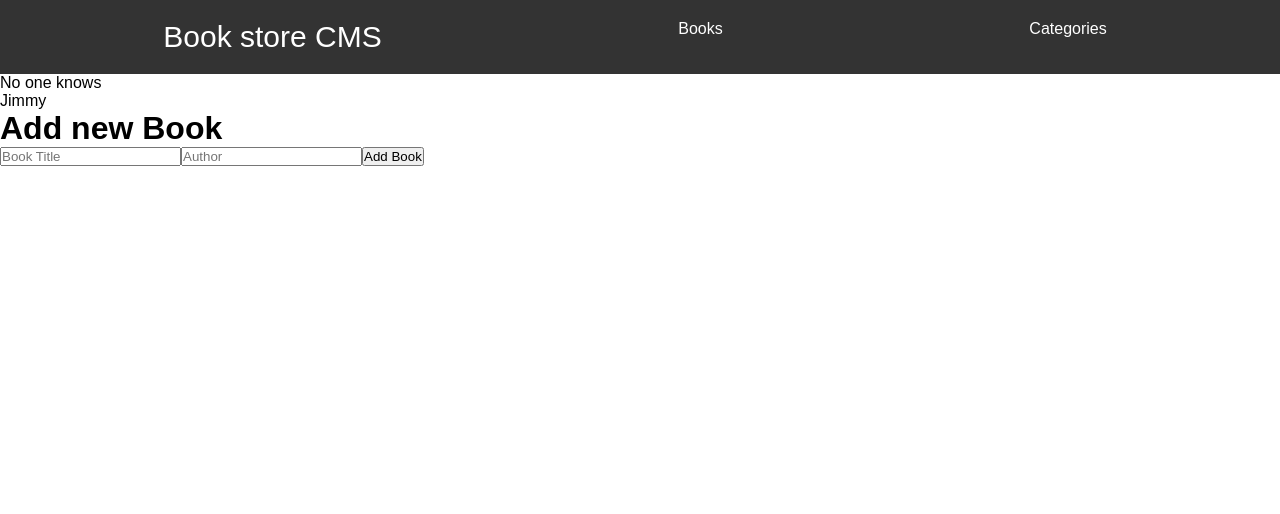
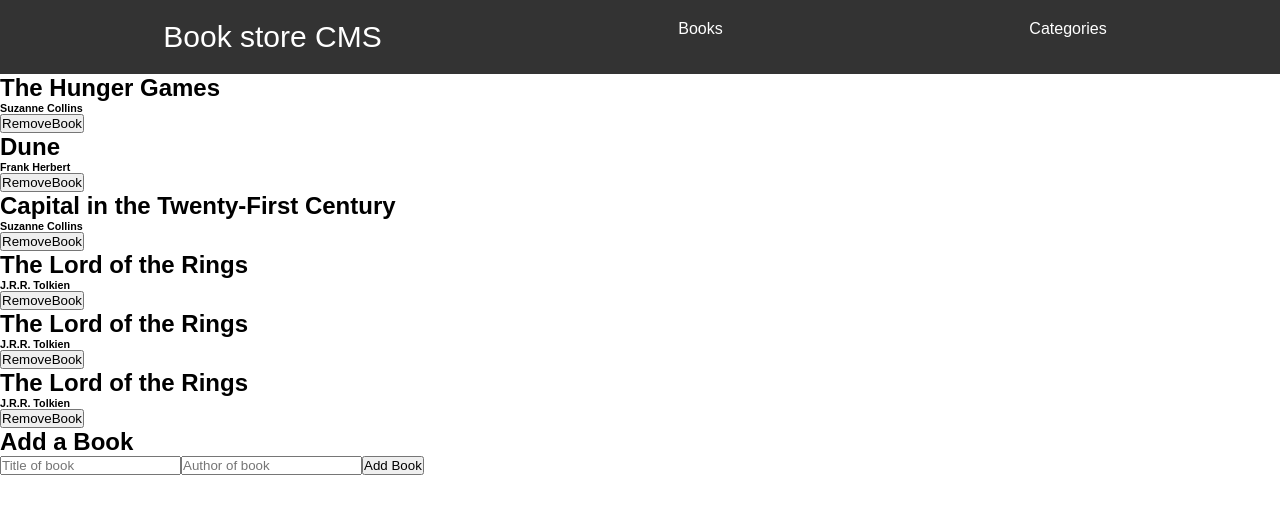
Before and after one commit to AbdifatahYasin1/Bookstore-react, a React (Create React App) app: page / in a window 1280 px wide. Shown: the top 514 px of the page. Built offline with nearby package versions, Linux system fonts and the light colour scheme.

Commit message:
Use Redux in React components.

```diff
--- a/package.json
+++ b/package.json
@@ -10,6 +10,7 @@
     "prop-types": "^15.8.1",
     "react": "^18.2.0",
     "react-dom": "^18.2.0",
+    "react-redux": "^8.0.5",
     "react-router-dom": "^6.8.0",
     "react-scripts": "5.0.1",
     "redux": "^4.2.1",
--- a/src/App.js
+++ b/src/App.js
@@ -1,9 +1,11 @@
 import React from 'react';
 import { BrowserRouter, Route, Routes } from 'react-router-dom';
 import Header from './components/Header';
-import Books from './components/Books';
+
 import Categories from './components/Categories';
+
 import './App.css';
+import Bookitems from './components/Bookitems';
 
 function App() {
   return (
@@ -12,7 +14,7 @@
         <Header />
 
         <Routes>
-          <Route exact path="/" element={<Books />} />
+          <Route exact path="/" element={<Bookitems />} />
           <Route exact path="/categories/*" element={<Categories />} />
 
         </Routes>
--- a/src/components/Bookitems.js
+++ b/src/components/Bookitems.js
@@ -1,19 +1,22 @@
-import React from 'react';
-import PropTypes from 'prop-types';
+import { useSelector } from 'react-redux';
+import Books from './Books';
+import Form from './Form';
 
-const Bookitems = (props) => {
-  const { title, author } = props;
+export default function Bookitems() {
+  const books = useSelector((state) => state.books.books);
+
   return (
-    <div>
-      <li>{title}</li>
-      <li>{author}</li>
+
+    <div className="books">
+      <ul className="bookItems">
+
+        {books.map((book) => (
+          <li key={book.title + book.author}>
+            <Books title={book.title} author={book.author} id={book.id} />
+          </li>
+        ))}
+      </ul>
+      <Form />
     </div>
   );
-};
-
-Bookitems.propTypes = {
-  title: PropTypes.string.isRequired,
-  author: PropTypes.string.isRequired,
-};
-
-export default Bookitems;
+}
--- a/src/components/Books.js
+++ b/src/components/Books.js
@@ -1,12 +1,35 @@
 import React from 'react';
-import Bookitems from './Bookitems';
-import Form from './Form';
+import PropTypes from 'prop-types';
+import { useDispatch } from 'react-redux';
+import { removeBook } from '../redux/books/books';
 
-const Books = () => (
-  <div>
-    <Bookitems title="No one knows" author="Jimmy" />
-    <Form />
-  </div>
-);
+const Book = ({ title, author, id }) => {
+  const dispatch = useDispatch();
 
-export default Books;
+  const handleRemove = () => {
+    dispatch(removeBook(id));
+  };
+
+  return (
+
+    <div className="book">
+
+      <h2 className="title">{title}</h2>
+      <h6 className="author">{author}</h6>
+
+      <button className="btn-remove" type="button" onClick={handleRemove}>
+        RemoveBook
+      </button>
+
+    </div>
+
+  );
+};
+
+Book.propTypes = {
+  title: PropTypes.string.isRequired,
+  author: PropTypes.string.isRequired,
+  id: PropTypes.number.isRequired,
+};
+
+export default Book;
--- a/src/components/Categories.js
+++ b/src/components/Categories.js
@@ -1,9 +1,26 @@
 import React from 'react';
+import { useDispatch, useSelector } from 'react-redux';
 
-const Categories = () => (
-  <div>
-    <button type="button"> check status</button>
-  </div>
-);
+import { checkStatus } from '../redux/categories/categories';
 
-export default Categories;
+const CategoriesFunc = () => {
+  const statusState = useSelector((state) => state.categories.status);
+  const dispatch = useDispatch();
+
+  const handleCheckStatus = () => {
+    dispatch(checkStatus());
+  };
+
+  return (
+
+    <div className="categories">
+      <button type="button" onClick={handleCheckStatus}>
+        Check Status
+      </button>
+      <p>{statusState}</p>
+    </div>
+
+  );
+};
+
+export default CategoriesFunc;
--- a/src/components/Form.js
+++ b/src/components/Form.js
@@ -1,13 +1,42 @@
-import React from 'react';
+import React, { useState } from 'react';
+import { useDispatch } from 'react-redux';
+import { addBook } from '../redux/books/books';
 
-const Form = () => (
-  <div>
-    <h1>Add new Book</h1>
-    <input type="text" name="title" placeholder="Book Title" />
-    <input type="text" name="author" placeholder="Author" />
-    <button type="submit">Add Book</button>
+export default function AddBook() {
+  const dispatch = useDispatch();
+  const [book, setBook] = useState({ title: '', author: '' });
 
-  </div>
-);
+  const handleChange = (event) => {
+    setBook({ ...book, [event.target.name]: event.target.value });
+  };
 
-export default Form;
+  const handleSubmit = (event) => {
+    event.preventDefault();
+    const newBook = { id: Date.now(), ...book };
+    dispatch(addBook(newBook));
+    setBook({ title: '', author: '' });
+  };
+
+  return (
+    <div>
+      <form onSubmit={handleSubmit}>
+        <h2>Add a Book</h2>
+        <input
+          type="text"
+          name="title"
+          value={book.title}
+          onChange={handleChange}
+          placeholder="Title of book"
+        />
+        <input
+          type="text"
+          name="author"
+          value={book.author}
+          onChange={handleChange}
+          placeholder="Author of book"
+        />
+        <button type="submit">Add Book</button>
+      </form>
+    </div>
+  );
+}
--- a/src/index.js
+++ b/src/index.js
@@ -1,15 +1,17 @@
 import React from 'react';
 import ReactDOM from 'react-dom/client';
 import './index.css';
+import { Provider } from 'react-redux';
 import App from './App';
+import store from './redux/configureStore';
 
 const root = ReactDOM.createRoot(document.getElementById('root'));
 root.render(
   <React.StrictMode>
-    <App />
+
+    <Provider store={store}>
+      <App />
+    </Provider>
+
   </React.StrictMode>,
 );
-
-// If you want to start measuring performance in your app, pass a function
-// to log results (for example: reportWebVitals(console.log))
-// or send to an analytics endpoint. Learn more: https://bit.ly/CRA-vitals
--- a/src/redux/books/books.js
+++ b/src/redux/books/books.js
@@ -1,24 +1,55 @@
-const Add = 'bookstore/books/ADD';
+// Action Types
+const Add = 'redux/books/books/Add';
 const Remove = 'bookstore/books/REMOVE';
 
-const booksReducer = (state = [], action) => {
+// Initial State
+
+const initialState = {
+  books: [
+    {
+      title: 'The Hunger Games', author: 'Suzanne Collins', id: 1,
+    },
+    {
+      title: 'Dune', author: 'Frank Herbert', id: 2,
+    },
+    {
+      title: 'Capital in the Twenty-First Century', author: 'Suzanne Collins', id: 3,
+    },
+    {
+      title: 'The Lord of the Rings', author: 'J.R.R. Tolkien', id: 4,
+    },
+    {
+      title: 'The Lord of the Rings', author: 'J.R.R. Tolkien', id: 5,
+    },
+    {
+      title: 'The Lord of the Rings', author: 'J.R.R. Tolkien', id: 6,
+    },
+
+  ],
+};
+
+export const addBook = (book) => ({
+  type: Add,
+  book,
+});
+
+export const removeBook = (bookId) => ({
+  type: Remove,
+  bookId,
+});
+export default function booksReducer(state = initialState, action) {
   switch (action.type) {
     case Add:
-      return [...state, action.payload];
+      return {
+        ...state,
+        books: [...state.books, action.book],
+      };
     case Remove:
-      return state.filter((book) => book.id !== action.payload);
+      return {
+        ...state,
+        books: state.books.filter((book) => book.id !== action.bookId),
+      };
     default:
       return state;
   }
-};
-export default booksReducer;
-
-// action creators
-export const addBook = (book) => ({
-  type: Add,
-  payload: book,
-});
-export const removeBook = (id) => ({
-  type: Remove,
-  payload: id,
-});
+}
--- a/src/redux/categories/categories.js
+++ b/src/redux/categories/categories.js
@@ -1,11 +1,18 @@
-const Status = 'bookstore/categories/Status';
-const initialState = { categories: [] };
-const categoriesReducer = (state = initialState, action) => {
+const status = 'bookstore/categories/Status';
+
+const initialState = {
+  status: '',
+};
+
+export function checkStatus() {
+  return { type: status };
+}
+
+export default function reducer(state = initialState, action) {
   switch (action.type) {
-    case Status:
-      return { ...state, categories: 'Under construction' };
+    case status:
+      return { ...state, status: 'Under construction' };
     default:
       return state;
   }
-};
-export default categoriesReducer;
+}
```
Also changed, not shown: 1 other file (tests, documents, lock files or other folders).
